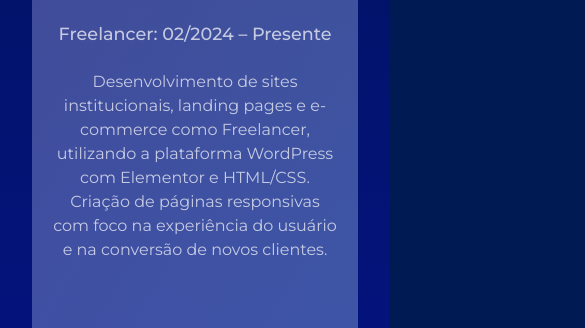
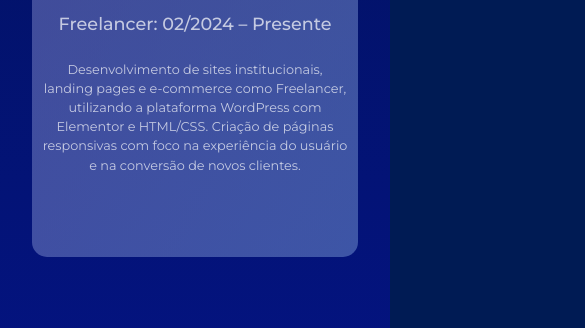
Before and after one commit to pablomontalvao/landing-page-portfolio, a plain HTML site: page index.html in a window 390 px wide. Shown: the part 1112-1440 px from the top of the page, 585 px wide, since content can reach past the window. Drawn offline with nearby package versions, Linux system fonts and the light colour scheme.

Commit message:
resolvendo problemas na responsividade

```diff
--- a/styles/style.css
+++ b/styles/style.css
@@ -315,9 +315,14 @@ footer{
     }
 
     .experiencias{
-        height: 550px;
+        flex-wrap: wrap;
+        height:450px;
         width: 100%;
-        padding: 20px;
+        padding: 10px;
+    }
+
+    .experiencias > p{
+        font-size: 0.8rem;
     }
 
     .sobre-section{
```
